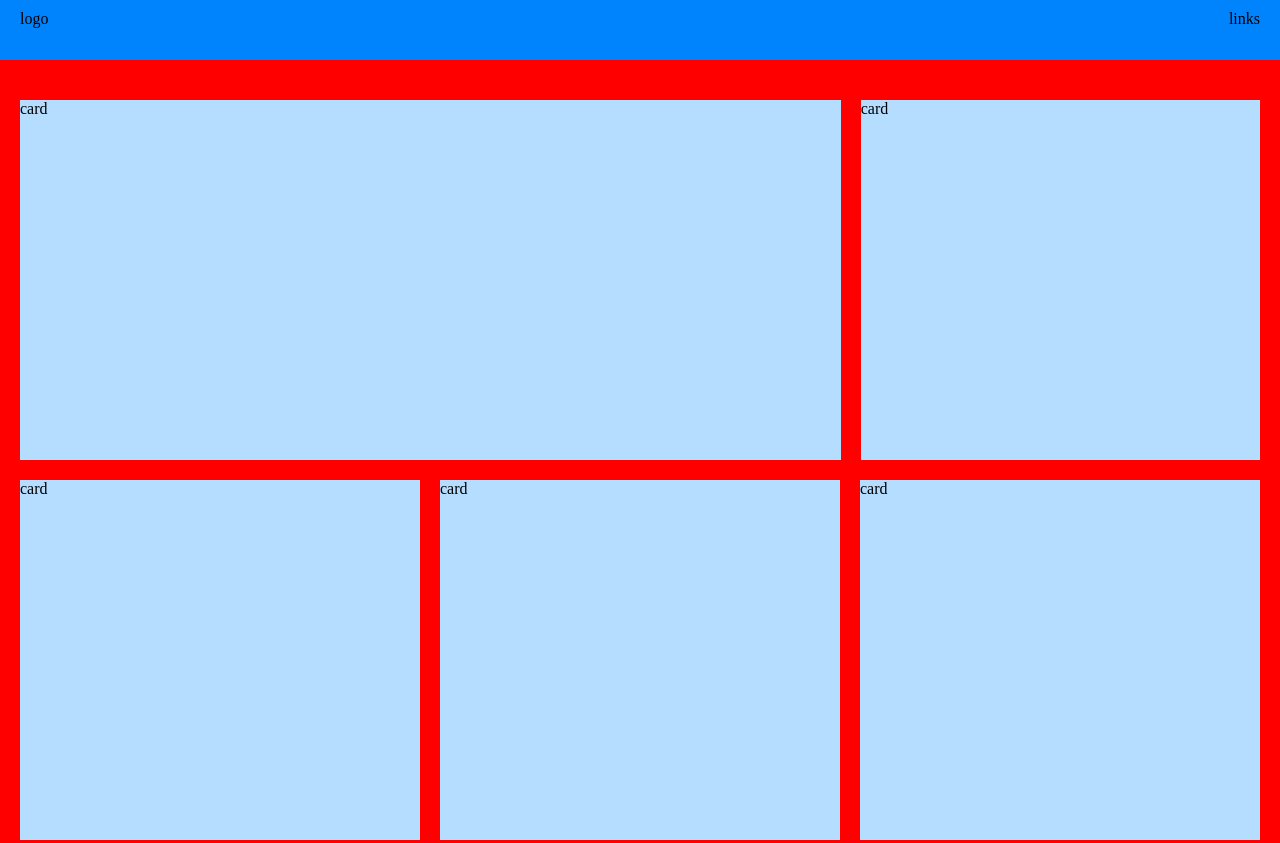
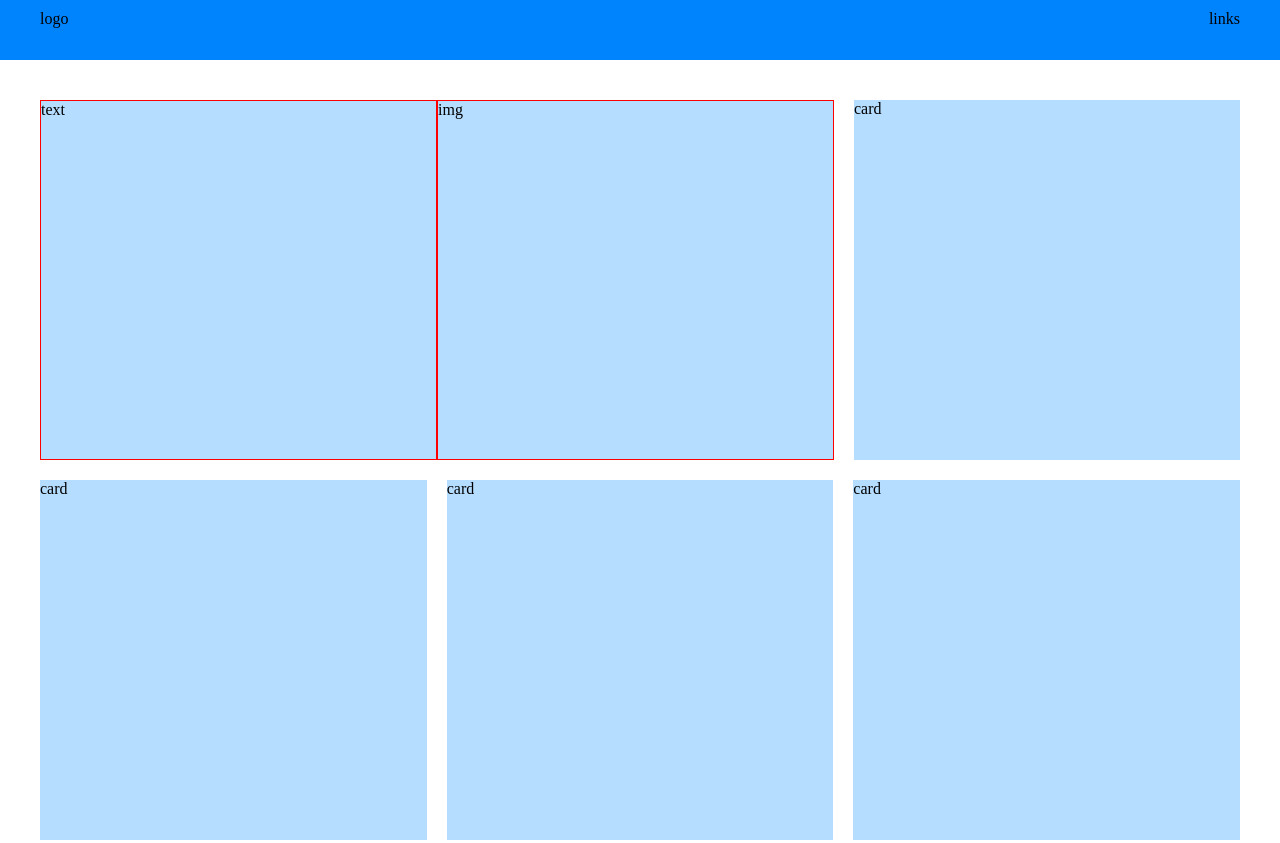
Before and after one commit to albertotaddeucci/htmlcss-responsive-layout, a plain HTML site: page index.html in a window 1280 px wide. Shown: the top 843 px of the page. Drawn offline with Linux system fonts and the light colour scheme.

Commit message:
layout completato

```diff
--- a/css/style.css
+++ b/css/style.css
@@ -8,6 +8,11 @@
 
 .padding-sides{
     padding-inline: 20px;
+}
+
+.wrapper{
+    max-width: 1200px;
+    margin-inline: auto;
 }
 
 /* navbar */
@@ -45,6 +50,32 @@ nav{
 
 }
 
+.card.large {
+    display: flex;
+    flex-direction: column;
+
+
+    /* test */
+    flex-grow: 1;
+
+}
+
+.card-left{
+
+
+    /* test */
+    border: 1px solid red;
+    flex-grow: 1;
+
+}
+
+.card-right{
+
+
+    /* test */
+    border: 1px solid red;
+    flex-grow: 1;
+}
 
 /* section planning */
 
@@ -81,7 +112,7 @@ nav{
     margin-top: 20px;
 
     /* test */
-    height: 500px;
+    height: 125px;
 }
 
 /* section working with us */
@@ -155,10 +186,7 @@ footer{
 
 /* responsive */
 
-@media screen and (min-width: 576px){
-    body{
-        background-color: red;
-    }
+@media screen and (min-width: 768px){
 
     .container-cards{
         flex-direction: row;
@@ -173,6 +201,20 @@ footer{
     .card.large {
         width: calc(100% / 3 * 2 - 12px);
 
+    }
+    .card-left{
+        width: 50%;
+
+    }
+
+    .card-right{
+        width: 50%;
+
+
+    }
+    .card.large{
+        display: flex;
+        flex-direction: row;
     }
 
     .container-tiles{
@@ -199,5 +241,43 @@ footer{
     }
 
 
+}
+
+@media screen and (min-width: 992px) {
+
+
+    .container-planning{
+        display: flex;
+        flex-direction: row;
+
+    }
+
+    .container-planning .col{
+        width: 50%;
+
+    }
+
+    .container-tiles{
+        flex-direction: row;
+        flex-wrap: wrap;
+    }
+
+    .tile{
+        width: calc(100% / 2 - 20px);
+        flex-grow: 1;
+    }
+
 
 }
+
+@media screen and (min-width: 1200px) {
+
+
+
+
+    .tile{
+        width: calc(100% / 3 - 20px);
+
+    }
+
+}
--- a/index.html
+++ b/index.html
@@ -9,10 +9,10 @@
 </head>
 <body>
 
-    <div class="wrapper">
+    <!-- <div class="wrapper"> -->
 
         <nav class="padding-sides">
-            <div class="container-nav">
+            <div class="wrapper container-nav">
                 <div class="logo">logo</div>
                 <div class="container-link">links</div>
 
@@ -21,9 +21,12 @@
 
         </nav>
 
-        <section  class="padding-sides">
-            <div class="container-cards">
-                <div class="card large">card</div>
+        <section  class="padding-sides ">
+            <div class="wrapper container-cards">
+                <div class="card large">
+                    <div class="card-left">text</div>
+                    <div class="card-right">img</div>
+                </div>
                 <div class="card">card</div>
                 <div class="card">card</div>
                 <div class="card">card</div>
@@ -35,20 +38,24 @@
         </section>
 
         <section id="planning"  class="padding-sides">
-            <div class="container-planning">
+            <div class="wrapper container-planning">
                 <div class="col">planning</div>
                 <div class="col">development</div>
             </div>
         </section>
 
         <section id="partners"  class="padding-sides">
+            <div class="wrapper">
                 <div>text</div>
                 <div class="partner">partner</div>
                 <div class="partner">partner</div>
                 <div class="partner">partner</div>
+
+            </div>
         </section>
 
         <section id="with-us"  class="padding-sides">
+            <div class="wrapper">
                 <div>text</div>
                 <div class="container-tiles">
                     <div class="tile">tile</div>
@@ -58,10 +65,12 @@
                     <div class="tile">tile</div>
                     <div class="tile">tile</div>
                 </div>
+
+            </div>
         </section>
 
         <section id="about-us"  class="padding-sides">
-            <div class="container-about-us">
+            <div class="wrapper container-about-us">
                 <div class="col-text">
                     testo
                 </div>
```
Lines whose indentation alone changed are shown as unchanged.
